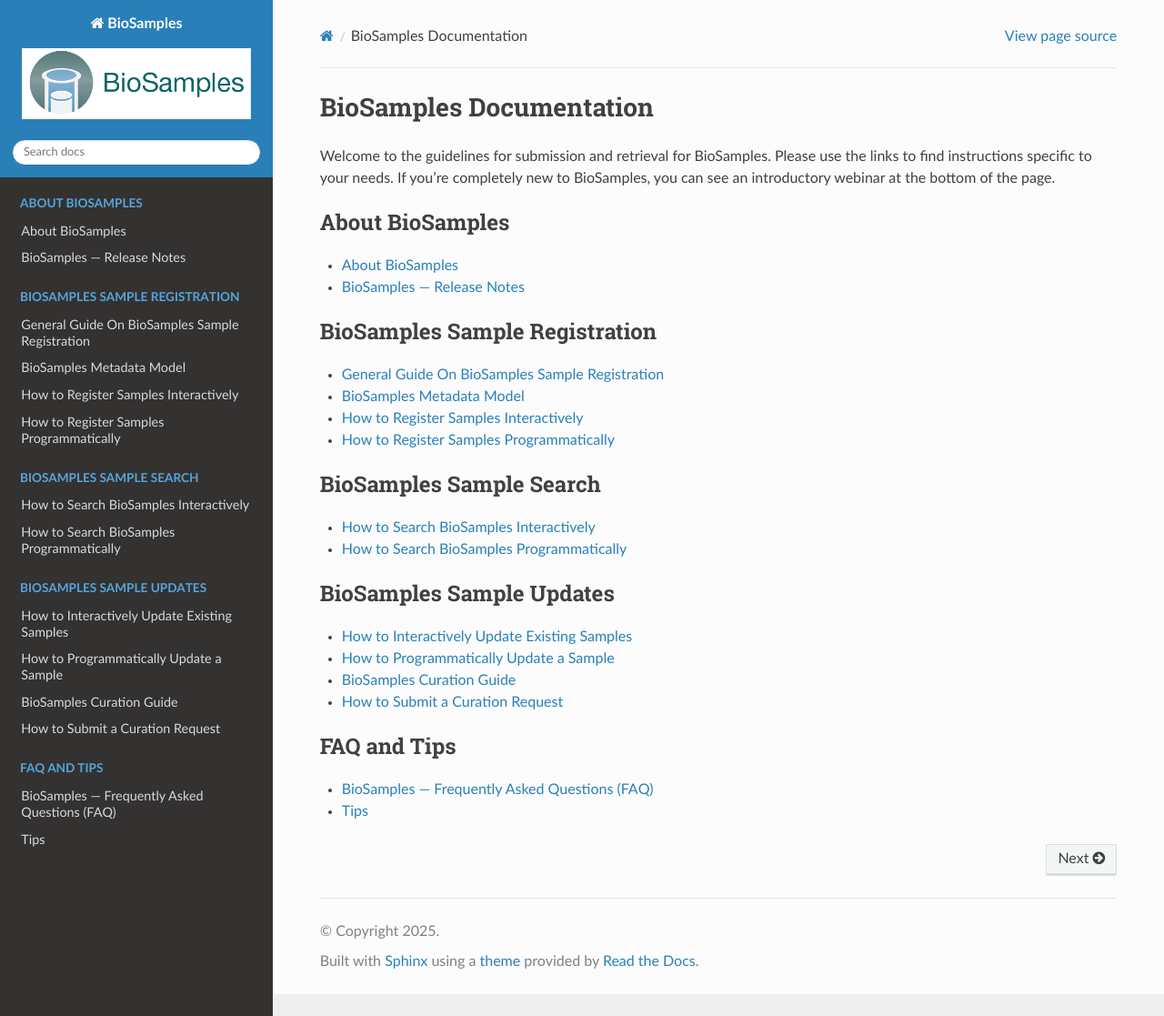
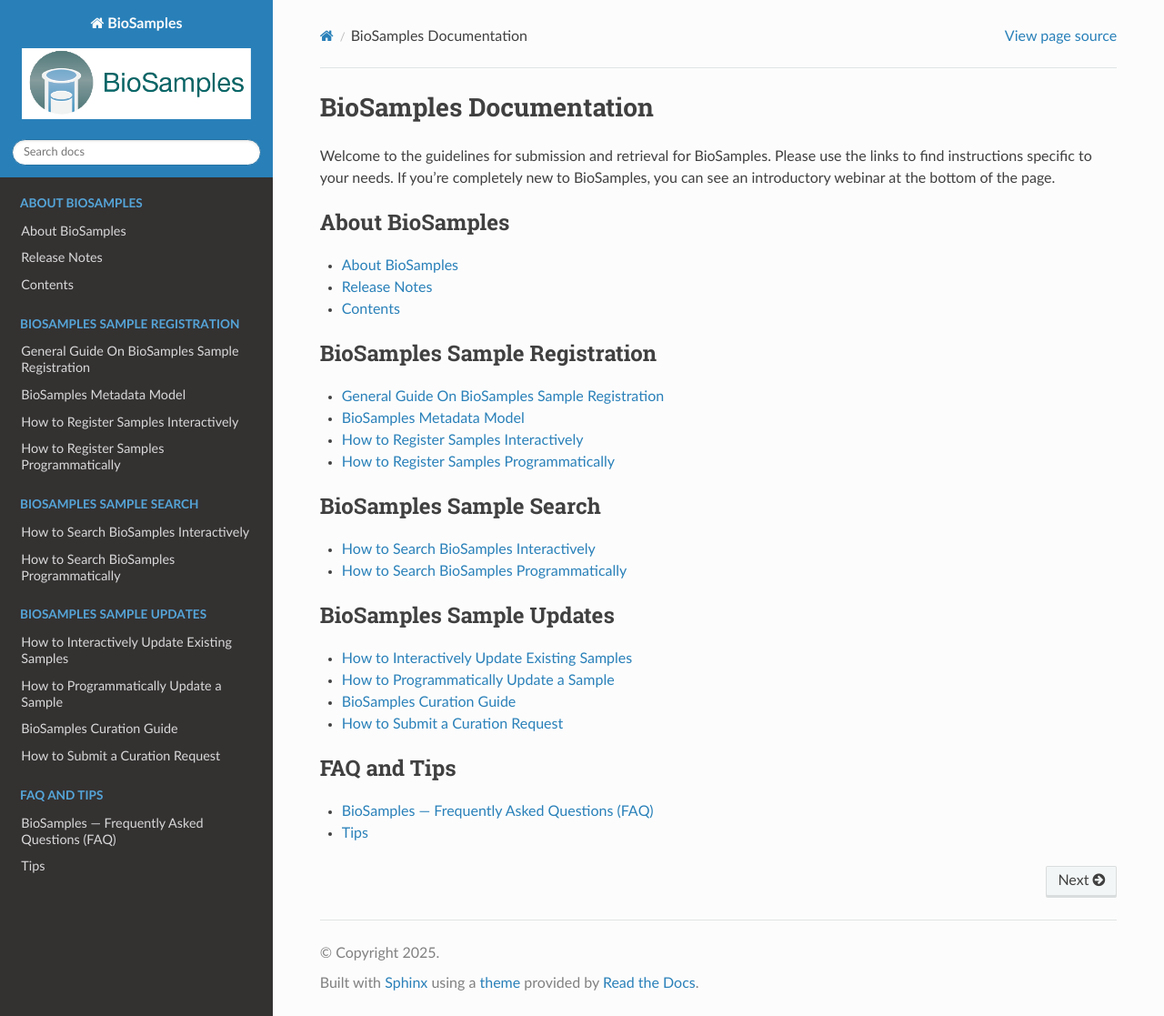
Before and after one commit to EBIBioSamples/read_docs, a Sphinx documentation site: the page built from docs/index.rst, in a window 1280 px wide and 1117 px high. Shown: the whole window at 91% size. Built offline with Sphinx 7.4.7 and the Read the Docs theme 3.1.0, drawn with Linux system fonts in a browser that asks for light colours.

Commit message:
added release-notes.rst contents

```diff
--- a/docs/release-notes.rst
+++ b/docs/release-notes.rst
@@ -1,84 +1,85 @@
-BioSamples — Release Notes
+Release Notes
 ===========================
 
 Last updated: 29 July 2025
 
 Contents
---------
-- v5.3.11 Release notes
-- v5.3.10 Release notes
-- v5.3.8 Release notes
-- v5.3.7 Release notes
-- v5.3.6 Release notes
-- v5.2.20 Release notes
-- v5.2.19 Release notes
-- v5.2.18 Release notes
-- What’s Changed
-- v5.2.16 Release notes
-- v5.2.15 Release notes
-- v5.2.14 Release notes
-- v5.2.13 Release notes
-- v5.2.12 Release notes
-- v5.2.11 Release notes
-- v5.2.10 Release notes
-- v5.2.9 Release notes
-- v5.2.8 Release notes
-- v5.2.7 Release notes
-- v5.2.6 Release notes
-- v5.2.5 Release notes
-- v5.2.4 Release notes
-- v5.2.3 Release notes
-- v5.2.2 Release notes
-- v5.2.1 Release notes (v5.1.15 & v5.2.0 included)
-- v5.1.14 Release notes
-- v5.1.13 Release notes
-- v5.1.12 Release notes
-- v5.1.11 Release notes
-- v5.1.10 Release notes
-- v5.1.6 Release notes (v5.1.5 included)
-- v5.1.4 Release notes
-- v5.1.3 Release notes
-- v5.1.2 Release notes
-- v5.1.1 Release notes (v5.1.0 included)
-- v5.0.7 Release notes
-- v5.0.6 Release notes
-- v5.0.5 Release notes
-- v5.0.4 Release notes
-- v5.0.3 Release notes
-- v5.0.2 Release notes
-- v5.0.1 Release notes
-- v5.0.0 Release notes
-- v4.2.7 Release notes
-- v4.2.6 Release notes
-- v4.2.5 Release notes
-- v4.2.3 Release notes
-- v4.2.2 Release notes
-- v4.2.1 Release notes
-- v4.2.0 Release notes
-- v4.1.15
-- v4.1.14
-- v4.1.13
-- v4.1.12
-- v4.1.11
-- v4.1.10
-- v4.1.9
-- v4.1.8
-- v4.1.7
-- v4.1.6
-- v4.1.5
-- v4.1.4
-- v4.1.3
-- v4.1.2
-- v4.1.1
-- v4.1.0
-- v4.0.7
-- v4.0.6
-- v4.0.5
-- v4.0.4
-- v4.0.3
-- v4.0.2
-- v4.0.1
-- v4.0.0 Release notes
+======================
+
+- `v5.3.11 Release notes`_
+- `v5.3.10 Release notes`_
+- `v5.3.8 Release notes`_
+- `v5.3.7 Release notes`_
+- `v5.3.6 Release notes`_
+- `v5.2.20 Release notes`_
+- `v5.2.19 Release notes`_
+- `v5.2.18 Release notes`_
+- `What’s Changed`_
+- `v5.2.16 Release notes`_
+- `v5.2.15 Release notes`_
+- `v5.2.14 Release notes`_
+- `v5.2.13 Release notes`_
+- `v5.2.12 Release notes`_
+- `v5.2.11 Release notes`_
+- `v5.2.10 Release notes`_
+- `v5.2.9 Release notes`_
+- `v5.2.8 Release notes`_
+- `v5.2.7 Release notes`_
+- `v5.2.6 Release notes`_
+- `v5.2.5 Release notes`_
+- `v5.2.4 Release notes`_
+- `v5.2.3 Release notes`_
+- `v5.2.2 Release notes`_
+- `v5.2.1 Release notes (v5.1.15 & v5.2.0 included)`_
+- `v5.1.14 Release notes`_
+- `v5.1.13 Release notes`_
+- `v5.1.12 Release notes`_
+- `v5.1.11 Release notes`_
+- `v5.1.10 Release notes`_
+- `v5.1.6 Release notes (v5.1.5 included)`_
+- `v5.1.4 Release notes`_
+- `v5.1.3 Release notes`_
+- `v5.1.2 Release notes`_
+- `v5.1.1 Release notes (v5.1.0 included)`_
+- `v5.0.7 Release notes`_
+- `v5.0.6 Release notes`_
+- `v5.0.5 Release notes`_
+- `v5.0.4 Release notes`_
+- `v5.0.3 Release notes`_
+- `v5.0.2 Release notes`_
+- `v5.0.1 Release notes`_
+- `v5.0.0 Release notes`_
+- `v4.2.7 Release notes`_
+- `v4.2.6 Release notes`_
+- `v4.2.5 Release notes`_
+- `v4.2.3 Release notes`_
+- `v4.2.2 Release notes`_
+- `v4.2.1 Release notes`_
+- `v4.2.0 Release notes`_
+- `v4.1.15`_
+- `v4.1.14`_
+- `v4.1.13`_
+- `v4.1.12`_
+- `v4.1.11`_
+- `v4.1.10`_
+- `v4.1.9`_
+- `v4.1.8`_
+- `v4.1.7`_
+- `v4.1.6`_
+- `v4.1.5`_
+- `v4.1.4`_
+- `v4.1.3`_
+- `v4.1.2`_
+- `v4.1.1`_
+- `v4.1.0`_
+- `v4.0.7`_
+- `v4.0.6`_
+- `v4.0.5`_
+- `v4.0.4`_
+- `v4.0.3`_
+- `v4.0.2`_
+- `v4.0.1`_
+- `v4.0.0 Release notes`_
 
 v5.3.11 Release notes
 ----------------------
```
